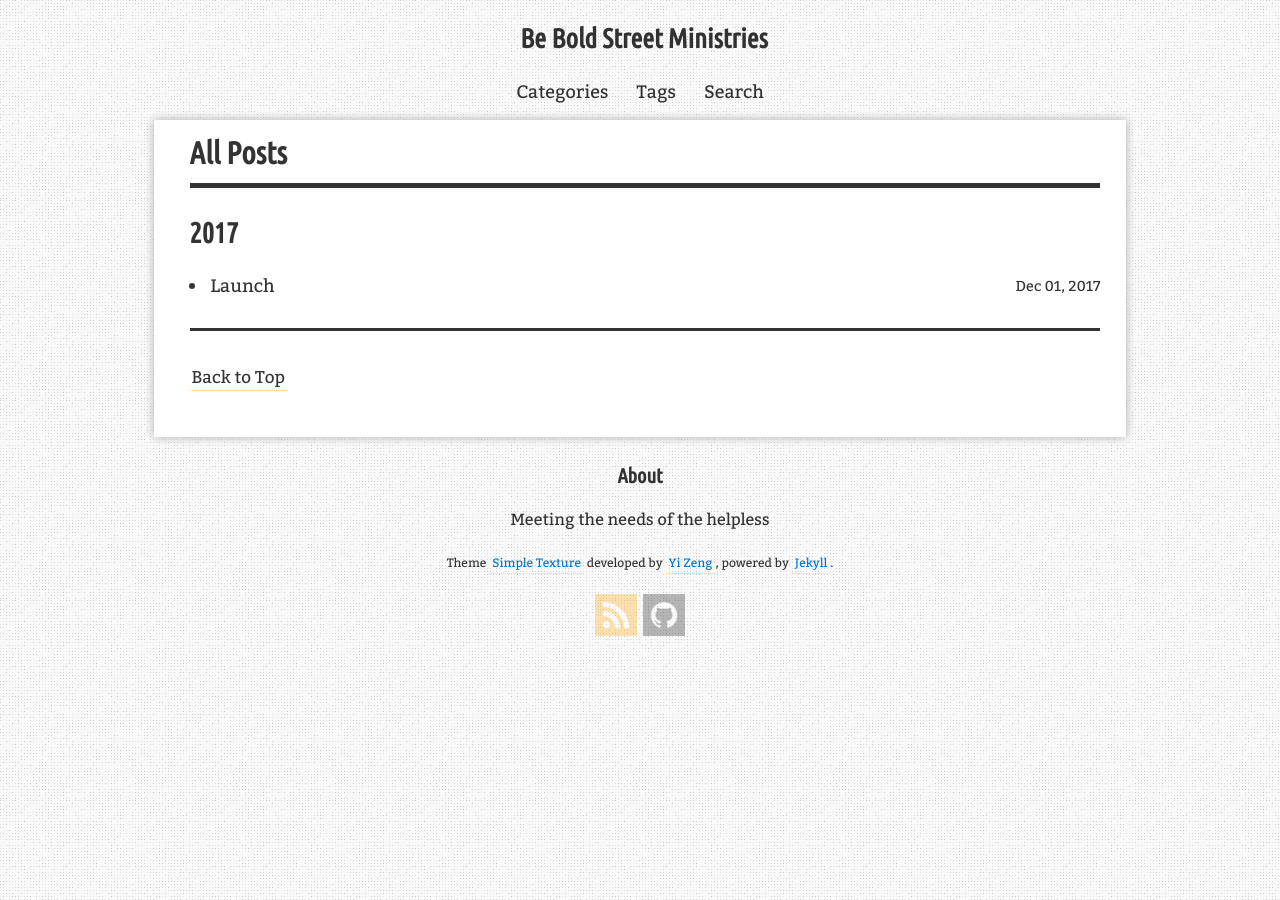
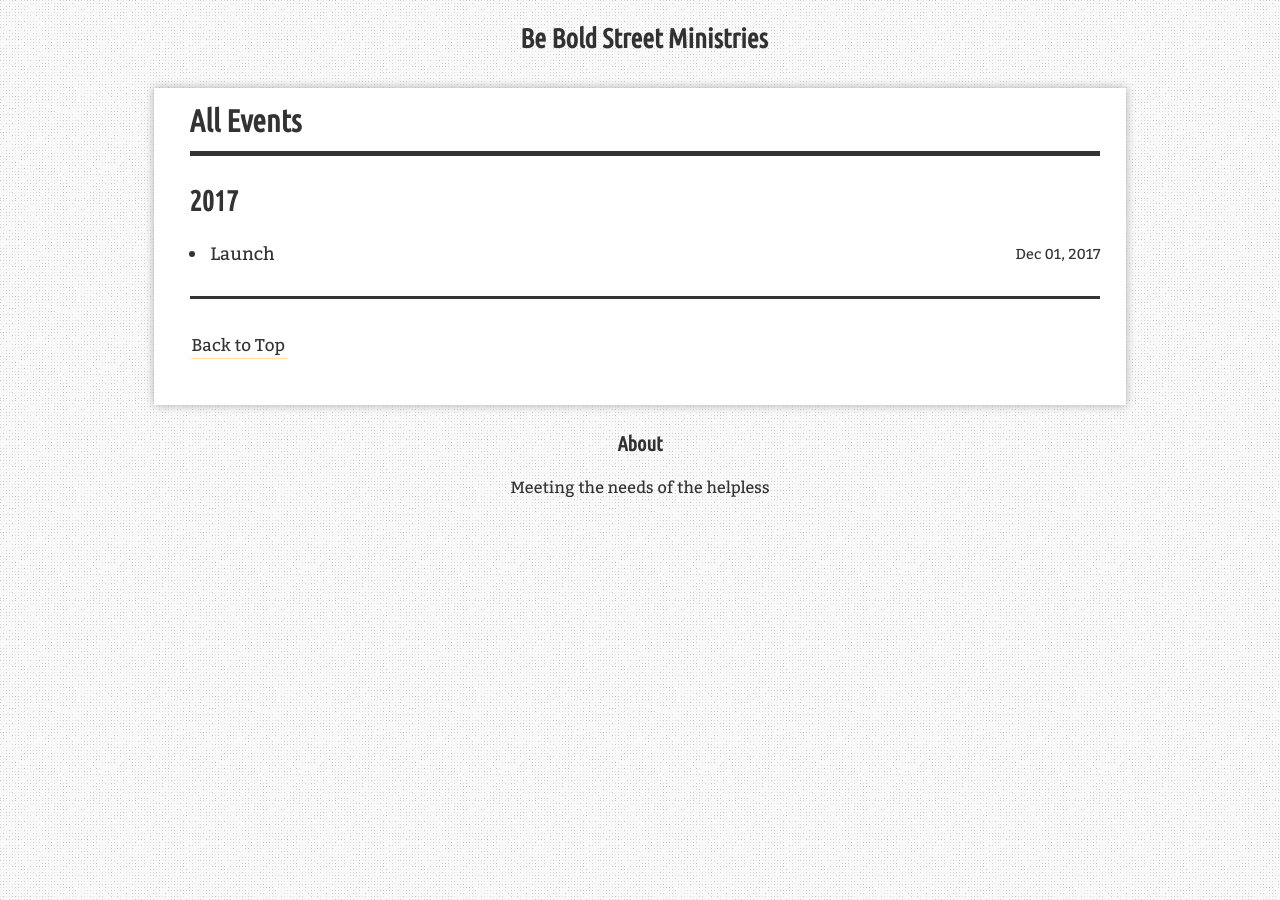
Before and after one commit to yizeng/jekyll-theme-simple-texture, a Jekyll site: the page built from blog/index.html, in a window 1280 px wide. Built offline with Jekyll 4.4.1, drawn with Linux system fonts in a browser that asks for light colours; nearby versions of some CDN libraries; comment, search, counter and statistics services are not loaded.

Commit message:
simplify blog into events

```diff
--- a/_data/i18n.yml
+++ b/_data/i18n.yml
@@ -4,11 +4,11 @@ en: &en
   back_to_top: 'Back to Top'
   categories: 'Categories'
   close: 'Close'
-  enter_blog: "What We have Done"
+  enter_blog: "Our Events"
   last_updated: 'Last updated'
   menu: 'Menu'
   more: 'More'
-  next_post: 'Next Post'
+  next_post: 'Next Event'
   notice_no_js: 'This site requires JavaScript. Here are the instructions <a href="http://www.enable-javascript.com/" target="_blank">how to enable JavaScript in your web browser</a>.'
   notice_old_ie: 'You are using an outdated browser. Please <a href="http://browsehappy.com/" target="_blank">upgrade your browser</a> or <a href="http://www.google.com/chromeframe/?redirect=true" target="_blank">activate Google Chrome Frame</a> to improve your experience.'
   page_404_content: 'You will be redirected to <a href="/">homepage</a> in few seconds.'
--- a/_includes/blog/footer.html
+++ b/_includes/blog/footer.html
@@ -7,18 +7,6 @@
                     {% if site.blog.footer_content %}
                         <p>{{ site.blog.footer_content }}</p>
                     {% endif %}
-                    {{ site.data.i18n[site.lang].theme_info }}
-                </div>
-                <div class="social-links">
-                    {% if site.author.email %}
-                        <a class="ico-gmail" href="mailto:{{ site.author.email }}" rel="me" target="_blank" title="email"></a>
-                    {% endif %}
-                    <a class="ico-rss" href="{{ "/feed.xml" | relative_url }}" rel="me" target="_blank" title="feed"></a>
-                    {% for link in site.author.social_links %}
-                        {% if link.url %}
-                            <a class="ico-{{ link.name }}" href="{{ link.url }}" rel="me" target="_blank" title="{{ link.name }}"></a>
-                        {% endif %}
-                    {% endfor %}
                 </div>
             </div>
         </div>
--- a/_includes/blog/header.html
+++ b/_includes/blog/header.html
@@ -4,17 +4,9 @@
             <nav class="nav-global">
                 <ul>
                     <li class="logo nav-link">
-                        <button class="btn-menu" title="{{ site.data.i18n[site.lang].menu }}"></button>
                         <a href="{{ site.paths.blog | relative_url }}">{{ site.title }}</a>
-                        <!--[if !IE]> -->
-                        <button class="btn-search" title="{{ site.data.i18n[site.lang].search }}"></button>
-                        <!-- <![endif]-->
                     </li>
-                    <li class="nav-link"><a title="{{ site.data.i18n[site.lang].categories }}" href="{{ site.paths.categories | relative_url }}">{{ site.data.i18n[site.lang].categories }}</a></li>
-                    <li class="nav-link"><a title="{{ site.data.i18n[site.lang].tags }}" href="{{ site.paths.tags | relative_url }}">{{ site.data.i18n[site.lang].tags }}</a></li>
-                    <!--[if !IE]> -->
-                    <li class="nav-link"><a title="{{ site.data.i18n[site.lang].search }}" class="btn-search" href="#">{{ site.data.i18n[site.lang].search }}</a></li>
-                    <!-- <![endif]-->
+
                 </ul>
             </nav>
         </div>
--- a/blog/index.html
+++ b/blog/index.html
@@ -1,7 +1,7 @@
 ---
 layout: page
-title : All Posts
-header : All Posts
+title : All Events
+header : All Events
 group: navigation
 ---
 {% assign posts_collate = site.posts %}
```
Also changed, not shown: _posts/2017-12-01-Be-Bold-Launch.md (+1 -2 lines).
